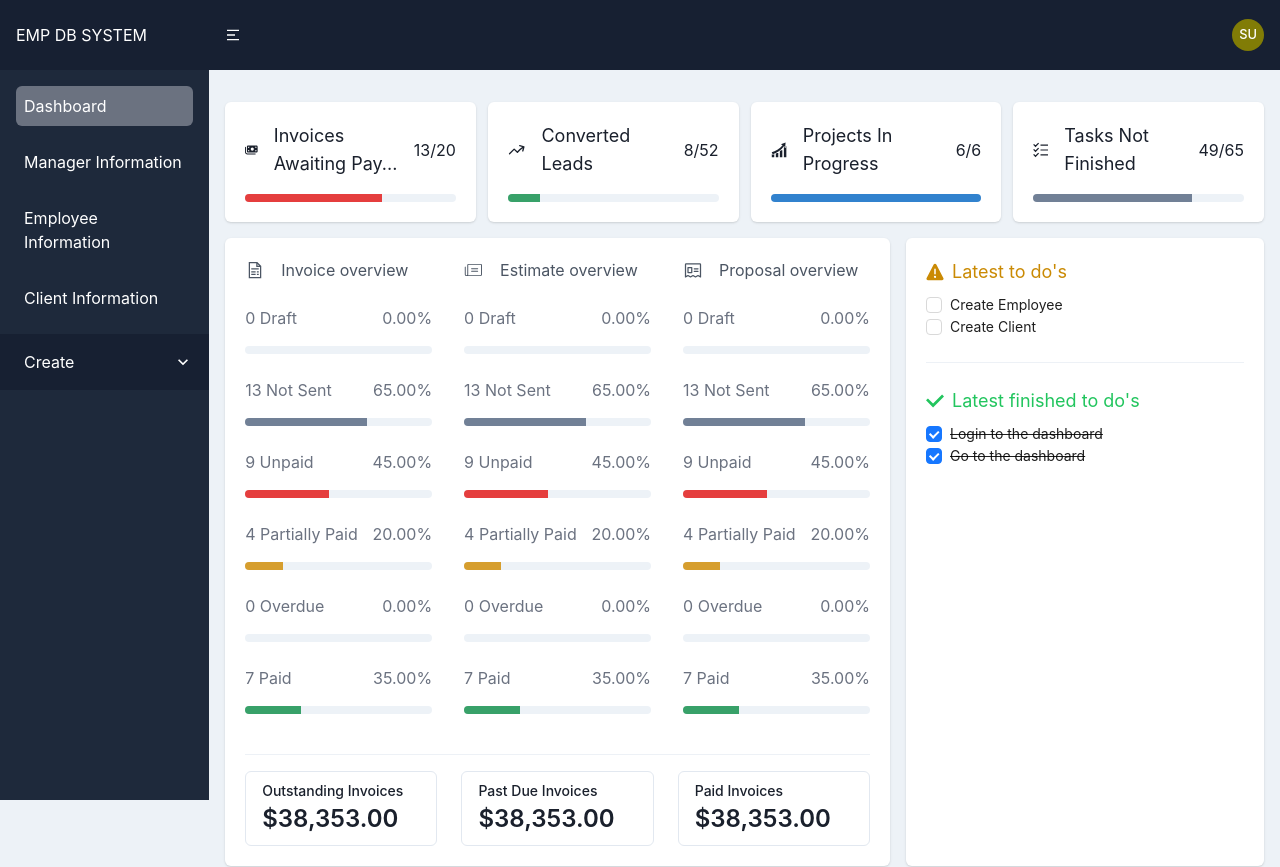
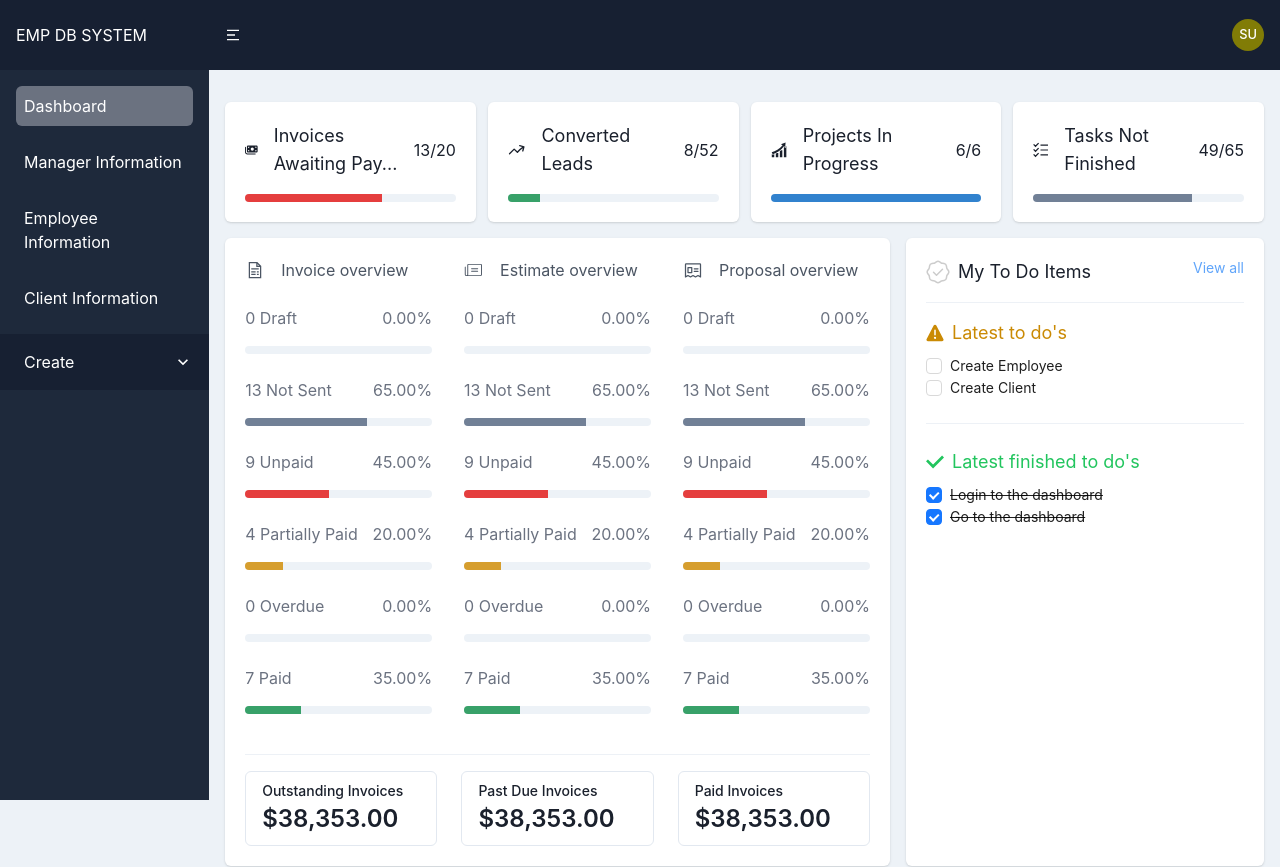
Before and after one commit to yashpapa6969/emp_frontend, a React (Vite) app: page /home in a window 1280 px wide. Shown: the top 867 px of the page. Built offline with nearby package versions, Linux system fonts and the light colour scheme; sample sign-in values are in the browser's storage.

Commit message:
todo update

```diff
--- a/src/components/Home.jsx
+++ b/src/components/Home.jsx
@@ -11,6 +11,8 @@ import { PiNewspaperClipping, PiNewspaperLight } from "react-icons/pi";
 import CalendarComponent from "./common/Calendar";
 import TodoCheckbox from "./common/TodoCheckbox";
 import { CheckIcon, WarningTwoIcon } from "@chakra-ui/icons";
+import { GoVerified } from "react-icons/go";
+import { Link } from "react-router-dom";
 
 const theme = extendTheme({
   styles: {
@@ -258,6 +260,11 @@ function Home() {
           </Card>
           <Card width={"35%"}>
             <CardBody>
+              <div className="flex justify-between">
+                <h1 className="text-lg flex gap-2 items-center"><GoVerified size={24} color="#ccc" /> My To Do Items</h1>
+                <Link to="/todo" className="text-blue-400 text-sm">View all</Link>
+              </div>
+              <Divider my={4} />
               <div className="w-full flex flex-col">
                 <h2 className="text-lg mb-2 text-yellow-600 flex items-center gap-2"><WarningTwoIcon /> Latest to do&apos;s</h2>
                 {todoNotDone.map((item, index) => (
```
Lines whose indentation alone changed are shown as unchanged.
